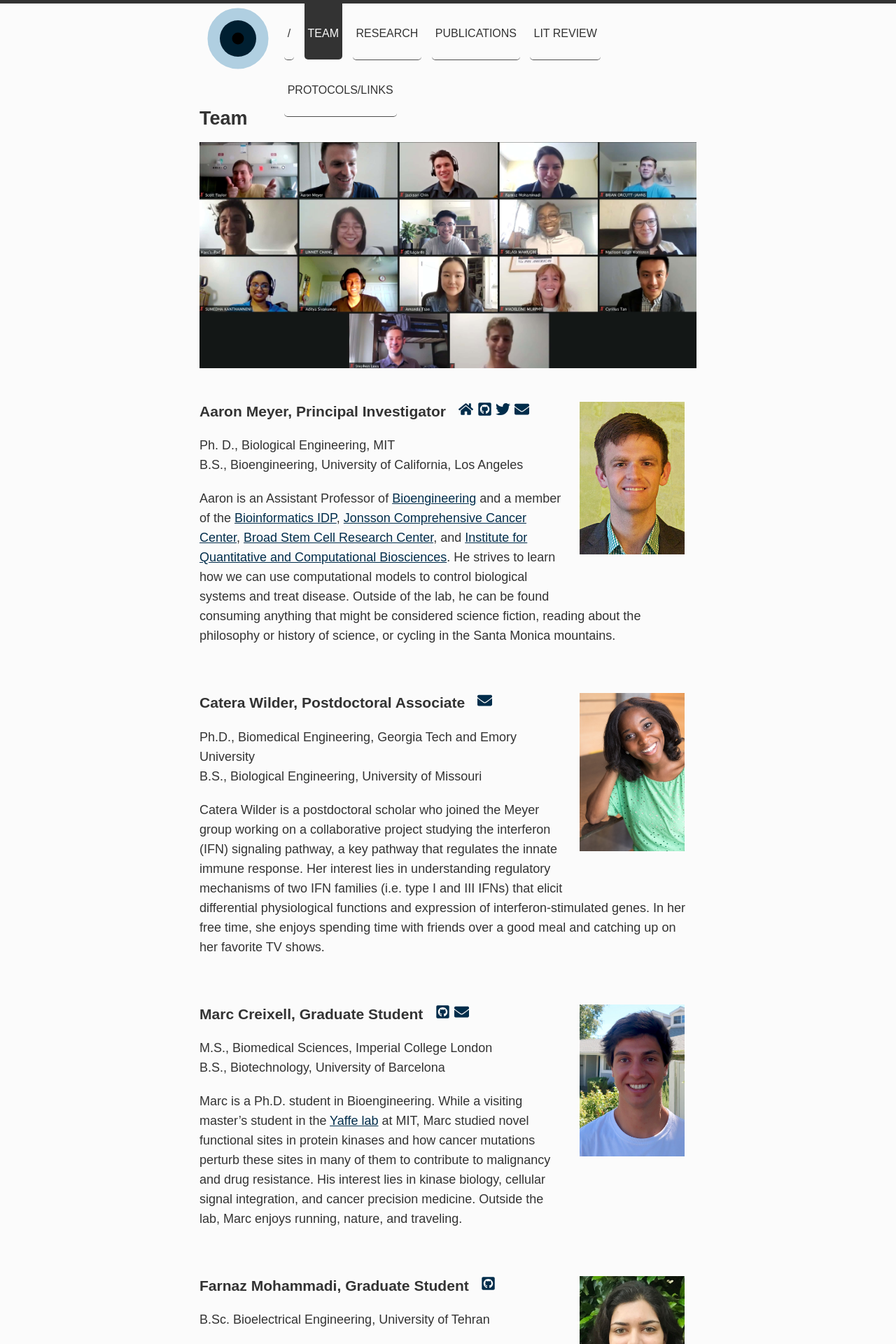
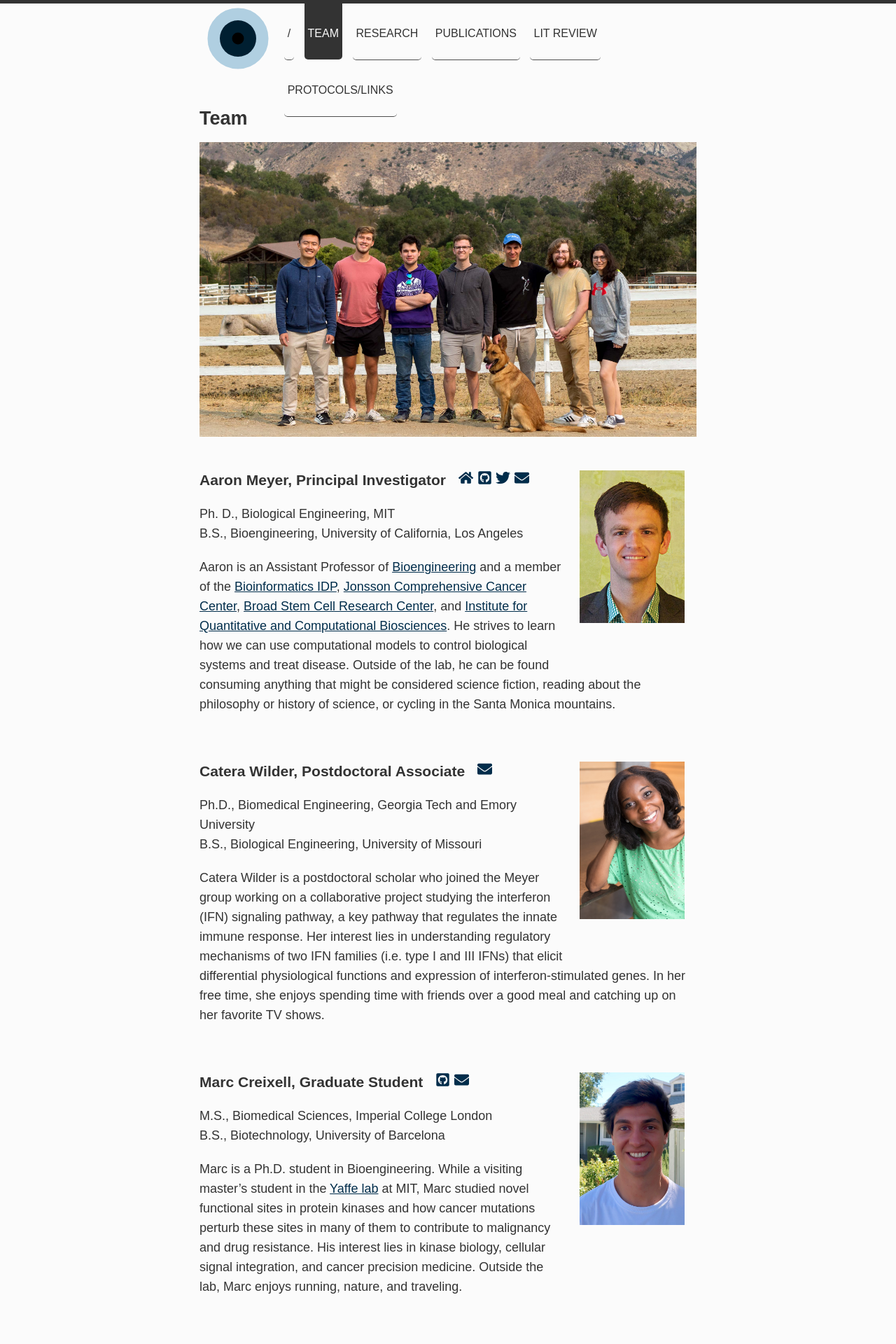
Before and after one commit to meyer-lab/asmlab.org, a Jekyll site: the page built from team/index.md, in a window 1280 px wide. Shown: the top 1920 px of the page at 70% size. Built offline with Jekyll 4.4.1, drawn with Linux system fonts in a browser that asks for light colours; some web fonts are replaced.

Commit message:
Update index.md

```diff
--- a/team/index.md
+++ b/team/index.md
@@ -2,7 +2,7 @@
 layout: page
 title: Team
 ---
-<img src="/public/photos/group2020.jpg" width="100%" alt="The group" class="center" />
+<img src="/public/photos/group2021.jpg" width="100%" alt="The group" class="center" />
 
 <div class="span_3 right"><img src="/public/photos/aaron.jpg" width="150px" alt="Aaron's picture" /></div>
 
```
